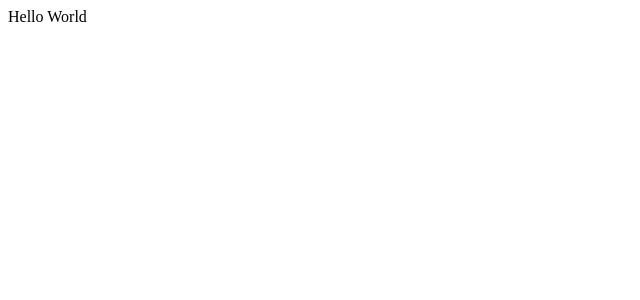
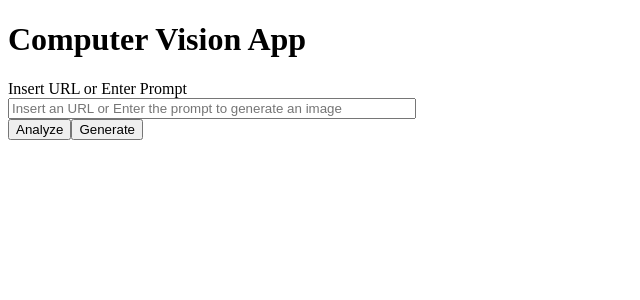
Before and after one commit to saitejadasari/image-analysis-generation, a React (Create React App) app: page / in a window 1280 px wide. Shown: the top 300 px of the page, without its empty margins (0-640 px from the left). Built offline with nearby package versions, Linux system fonts and the light colour scheme; no server answers; the HTML template or start-up script is replaced by a standard one.

Commit message:
added image analysis through azure vision api

```diff
--- a/src/App.js
+++ b/src/App.js
@@ -1,8 +1,65 @@
-import React from 'react';
+import React, {useState} from 'react';
+import analyze_image from './services/azure-image-analysis';
 
 function App() {
-  const value = 'World';
-  return <div>Hello {value}</div>;
+
+  const [inputValue, setInputValue] = useState('');
+  const [imgData, setImageData] = useState({});
+
+  async function click_analyze() {
+    // console.log("Analyze button clicked", inputValue);
+    const response = await analyze_image(inputValue);
+    // console.log("Response is", response);
+    if(response.error){
+      console.log("Error in click_analyze", response);
+    }
+    setImageData(response);
+  }
+
+  return (
+  <div>
+    <div style={{alignItems: "normal"}}>
+      <h1 style={{font: 20}}>Computer Vision App</h1>
+    </div>
+    <div style={{}}>
+      <div style={{}}>
+        <text>Insert URL or Enter Prompt</text>
+      </div>
+      <div>
+        <input
+          placeholder='Insert an URL or Enter the prompt to generate an image'
+          style={{width: '400px'}}
+          value={inputValue}
+          onChange={e => setInputValue(e.target.value)}
+          />
+      </div>
+      <button onClick={click_analyze}>Analyze</button>
+      <button>Generate</button>
+
+      {
+        imgData.captionResult ?
+        <div>
+          <h3>Computer Vision Analysis</h3>
+          <div style={{flexDirection: 'column'}}>
+            <div>
+              <img src={inputValue} alt="Image to be analyzed" style={{width:600, height:500}} />
+            </div>
+            <div>
+              {
+                imgData.captionResult ?
+                <text>{imgData.captionResult.text} {imgData.captionResult.confidence}</text> : null
+              }
+            </div>
+          </div>
+        </div> : imgData.error ?
+        <div>
+          <text>Error loading the image</text>
+        </div> : null
+      }
+
+    </div>
+  </div>);
+
 }
 
 export default App;
--- /dev/null
+++ b/src/services/azure-image-analysis.js
@@ -0,0 +1,36 @@
+const vision_endpoint = process.env.REACT_APP_VISION_ENDPOINT
+const vision_key = process.env.REACT_APP_VISION_KEY
+
+function analyze_image(url) {
+  console.log("Analyze image function called", url);
+  console.log("Vision endpoint is", vision_endpoint);
+  console.log("Vision key is", vision_key);
+  var body = JSON.stringify({
+    "url": url
+  });
+  const response = fetch(vision_endpoint,
+  {
+    method: 'POST',
+    headers:{
+    "Content-Type": "application/json",
+    "Ocp-Apim-Subscription-Key": vision_key
+    },
+    body: body
+  }).then(response => {
+    if(!response.ok) {
+      throw new Error("HTTP error " + response.status);
+    }
+    return response.json()
+  })
+  .then(data => {
+    console.log("Data is fetched", data);
+    return data;
+  })
+  .catch(error => {
+    console.log("Error", error);
+    return {error: error};
+  });
+  return response;
+}
+
+export default analyze_image;
```
Also changed, not shown: 1 other file (tests, documents, lock files or other folders).
